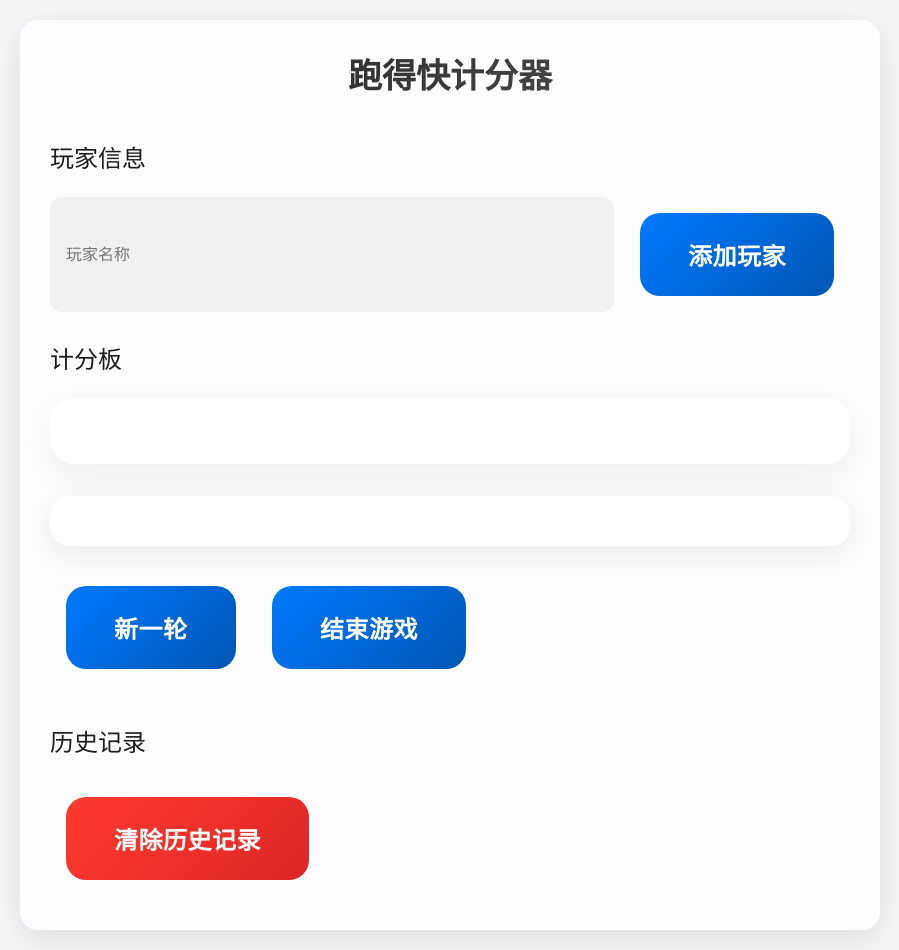
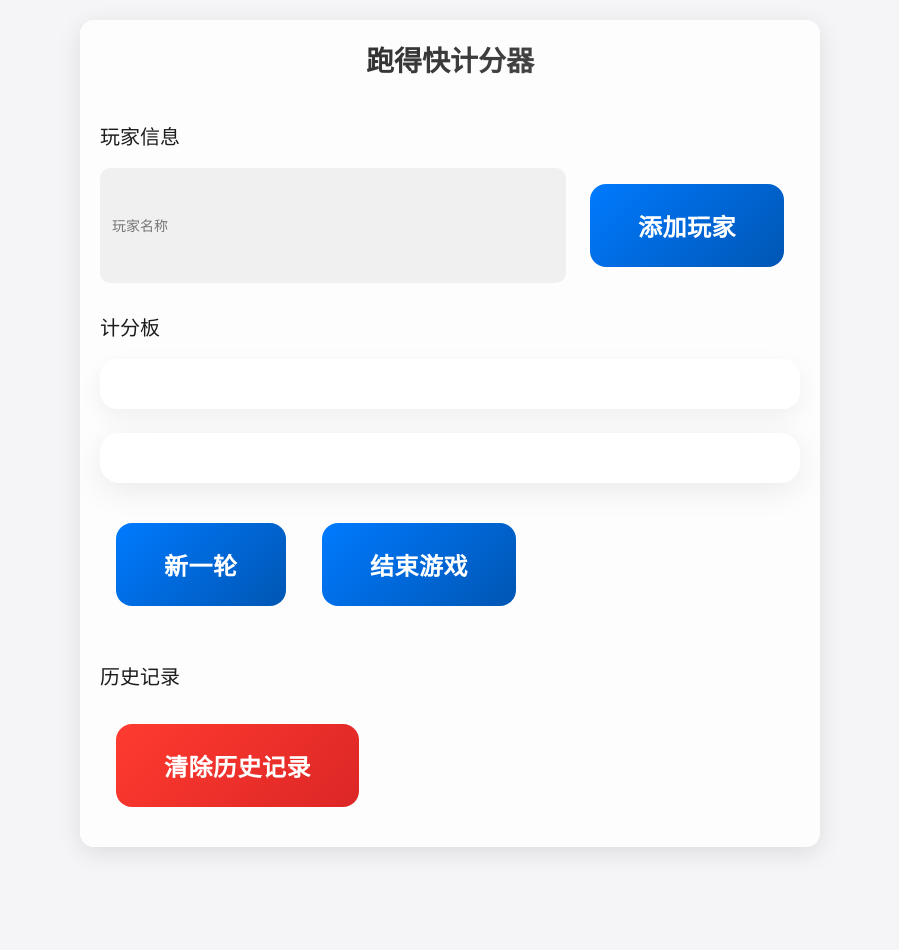
Before and after one commit to wyao666/pdkjfq, a plain HTML site: page index.html in a window 1280 px wide. Shown: the whole page, without its empty margins (190-1089 px from the left). After the commit the page ends 867 px from the top, so only its background shows below. Drawn offline with Linux system fonts and the light colour scheme.

Commit message:
Add files via upload

```diff
--- a/style.css
+++ b/style.css
@@ -9,14 +9,14 @@ body {
 }
 
 .container {
-    max-width: 800px;
+    max-width: 700px;
     margin: 0 auto;
     background: rgba(255, 255, 255, 0.8);
     backdrop-filter: blur(20px);
     -webkit-backdrop-filter: blur(20px);
-    border-radius: 18px;
-    padding: 30px;
-    box-shadow: 0 8px 32px rgba(0, 0, 0, 0.1);
+    border-radius: 14px;
+    padding: 20px;
+    box-shadow: 0 6px 24px rgba(0, 0, 0, 0.1);
 }
 
 header {
@@ -25,7 +25,7 @@ header {
 }
 
 h1 {
-    font-size: 34px;
+    font-size: 28px;
     font-weight: 600;
     margin: 0;
     background: linear-gradient(135deg, #1a1a1a 0%, #5c5c5c 100%);
@@ -34,9 +34,9 @@ h1 {
 }
 
 h2 {
-    font-size: 24px;
+    font-size: 20px;
     font-weight: 500;
-    margin: 0 0 20px 0;
+    margin: 0 0 16px 0;
     color: #1d1d1f;
 }
 
@@ -47,17 +47,17 @@ h2 {
 
 .player-input {
     display: flex;
-    gap: 10px;
-    margin-bottom: 20px;
+    gap: 8px;
+    margin-bottom: 16px;
 }
 
 .player-name {
     flex: 1;
-    padding: 12px 16px;
-    border-radius: 12px;
+    padding: 8px 12px;
+    border-radius: 10px;
     border: none;
     background: rgba(0, 0, 0, 0.05);
-    font-size: 16px;
+    font-size: 14px;
     transition: all 0.3s ease;
 }
 
@@ -69,12 +69,12 @@ h2 {
 
 .player-item {
     background: rgba(255, 255, 255, 0.5);
-    border-radius: 12px;
-    padding: 14px 20px;
-    margin-bottom: 12px;
-    font-size: 16px;
+    border-radius: 10px;
+    padding: 10px 16px;
+    margin-bottom: 10px;
+    font-size: 14px;
     color: #1d1d1f;
-    box-shadow: 0 2px 8px rgba(0, 0, 0, 0.05);
+    box-shadow: 0 2px 6px rgba(0, 0, 0, 0.05);
     transition: all 0.3s ease;
     display: flex;
     justify-content: space-between;
@@ -91,16 +91,24 @@ button {
     background: linear-gradient(135deg, #007AFF 0%, #0056b3 100%);
     color: white;
     border: none;
-    border-radius: 20px;
-    padding: 24px 48px;
-    font-size: 24px;
+    border-radius: 16px;
+    padding: 12px 24px;
+    font-size: 16px;
     font-weight: 600;
     cursor: pointer;
     transition: all 0.3s ease;
-    margin: 16px;
+    margin: 8px;
     position: relative;
     z-index: 10;
     letter-spacing: 0.5px;
+}
+
+@media (min-width: 768px) {
+    button {
+        padding: 24px 48px;
+        font-size: 24px;
+        margin: 16px;
+    }
 }
 
 button:hover {
@@ -115,10 +123,10 @@ button:active {
 /* 计分板样式 */
 .score-board {
     background: rgba(255, 255, 255, 0.9);
-    border-radius: 24px;
-    padding: 32px;
-    margin-bottom: 32px;
-    box-shadow: 0 12px 36px rgba(0, 0, 0, 0.06);
+    border-radius: 18px;
+    padding: 24px;
+    margin-bottom: 24px;
+    box-shadow: 0 8px 24px rgba(0, 0, 0, 0.06);
     backdrop-filter: blur(16px);
     -webkit-backdrop-filter: blur(16px);
     border: 1px solid rgba(255, 255, 255, 0.4);
@@ -128,8 +136,8 @@ button:active {
     display: flex;
     align-items: center;
     justify-content: space-between;
-    padding: 28px;
-    gap: 36px;
+    padding: 16px;
+    gap: 20px;
     border-bottom: 1px solid rgba(0, 0, 0, 0.06);
     transition: all 0.3s cubic-bezier(0.4, 0, 0.2, 1);
     position: relative;
@@ -140,7 +148,7 @@ button:active {
 .player-score .player-name {
     font-weight: 600;
     color: #1d1d1f;
-    font-size: 22px;
+    font-size: 18px;
     flex: 1;
     letter-spacing: -0.5px;
 }
@@ -199,14 +207,23 @@ button:active {
 }
 
 .score-input {
-    width: 180px;
-    padding: 16px 18px;
+    width: 120px;
+    padding: 12px 14px;
     border-radius: 12px;
     border: 1px solid rgba(0, 0, 0, 0.1);
     background: rgba(255, 255, 255, 0.9);
-    font-size: 25px;
+    font-size: 20px;
     font-weight: 500;
     color: #007AFF;
+}
+
+@media (min-width: 768px) {
+    .score-input {
+        width: 180px;
+        padding: 16px 18px;
+        font-size: 25px;
+    }
+}
     transition: all 0.3s cubic-bezier(0.4, 0, 0.2, 1);
     text-align: center;
     transform-origin: center;
```
